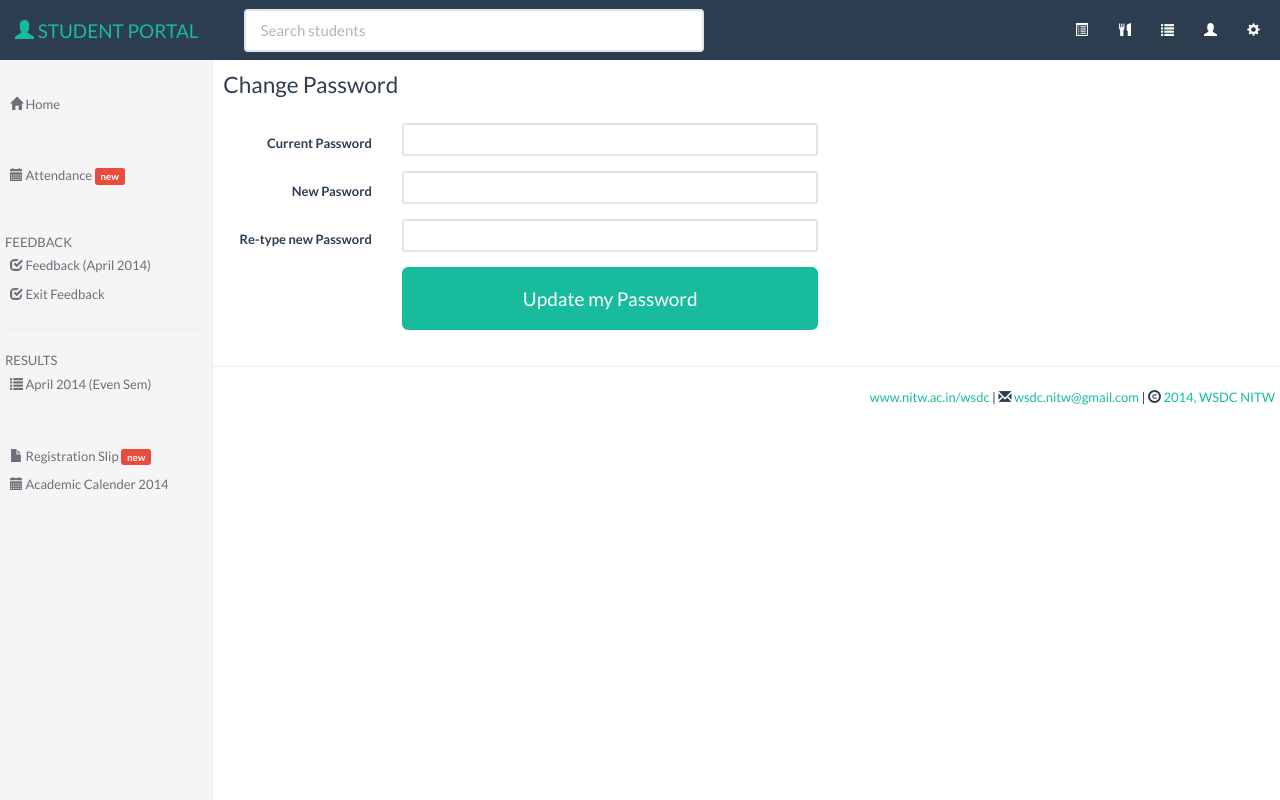
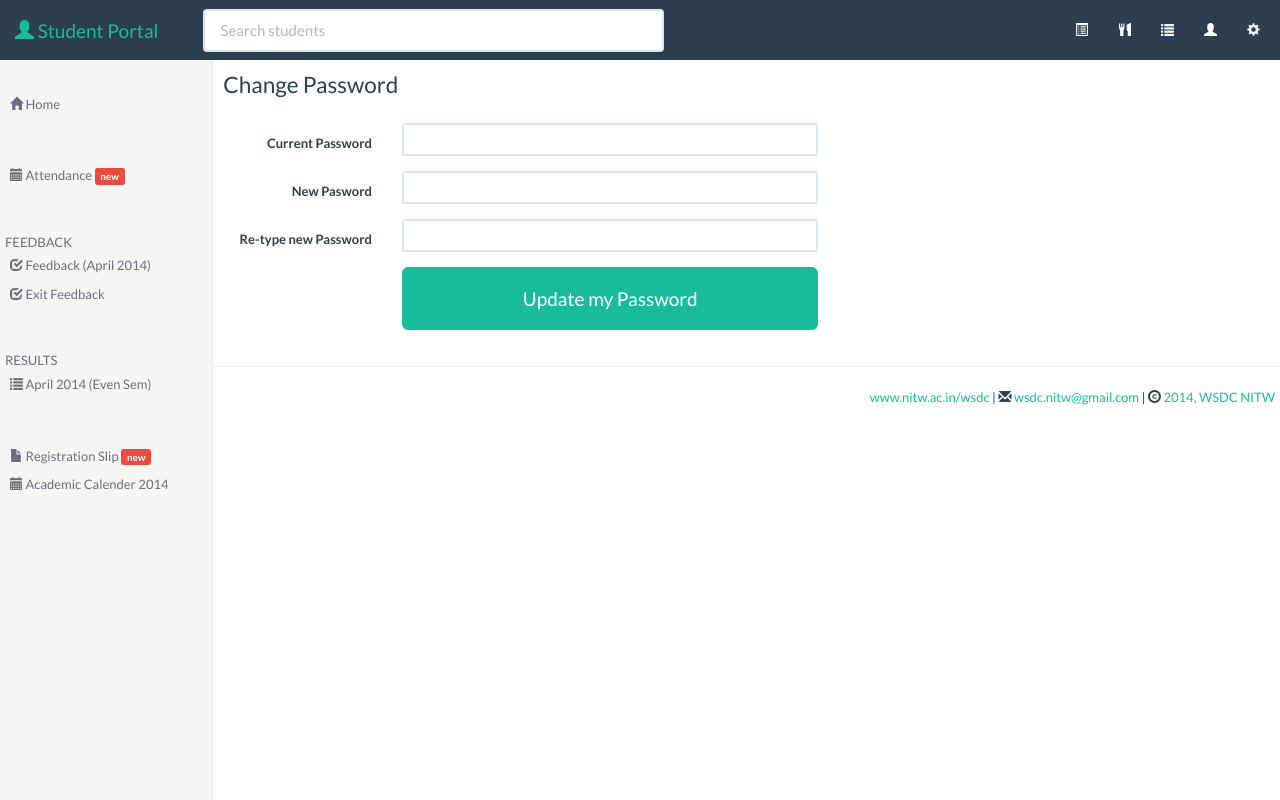
Before and after one commit to saumyajitdey69/student-portal, a CodeIgniter app: page /auth/changepasswd in a window 1280 px wide. Run offline with CodeIgniter, Linux system fonts and the light colour scheme; some libraries are stand-ins or nearby versions.

Commit message:
css fixed

```diff
--- a/application/views/base/header.php
+++ b/application/views/base/header.php
@@ -39,16 +39,28 @@
 						<span class="icon-bar"></span>
 						<span class="icon-bar"></span>
 					</button>
-					<a class="navbar-brand" href="<?php echo base_url() ?>"> <span class="glyphicon glyphicon-user"></span> STUDENT PORTAL</a>
+					<a class="navbar-brand" href="<?php echo base_url() ?>"> <span class="glyphicon glyphicon-user"></span> Student Portal</a>
 				</div>
 
 				<!-- Collect the nav links, forms, and other content for toggling -->
 				<div class="collapse navbar-collapse navbar-ex1-collapse">
 					<div class="col-md-5 col-xs-12">
 						<form class="navbar-form" role="search" style="width:100%">
-							<input type="text" class="form-control" placeholder="Search students" name="search-item" style="width:100%">
-						</form></div>
-						<ul class="nav navbar-nav">
+						<div class="right-inner-addon ">
+    <i class="icon-search"></i>
+							<input type="search" class="form-control" placeholder="Search students" id="search-item-input" name="search-item" style="width:100%">
+							</div>
+							 <div class="list-group" id="serch-item-output" style="position:absolute; width:450px; box-sizing:border-box">
+								<!-- <a href="#" class="list-group-item">Item 1</a>
+								<a href="#" class="list-group-item">Item 1</a>
+								<a href="#" class="list-group-item">Item 1</a>
+								<a href="#" class="list-group-item">Item 2</a>
+								<a href="#" class="list-group-item">Item 3</a> -->
+							</div>
+						</form>
+
+					</div>
+					<ul class="nav navbar-nav">
 
 						<!-- <li data-placement="bottom" class=" tips <?php echo ($current_section === 'form')?'active':''; ?>"  title="tz Application">
 							<a href="<?php echo base_url('forms'); ?>">
--- a/assets/css/offcanvas.css
+++ b/assets/css/offcanvas.css
@@ -409,3 +409,28 @@ body {
   display: inline-block;
   border-radius: 50%;
 }
+
+.left-inner-addon {
+    position: relative;
+}
+.left-inner-addon input {
+    padding-left: 30px;
+}
+.left-inner-addon i {
+    position: absolute;
+    padding: 10px 12px;
+    pointer-events: none;
+}
+
+.right-inner-addon {
+    position: relative;
+}
+.right-inner-addon input {
+    padding-right: 30px;
+}
+.right-inner-addon i {
+    position: absolute;
+    right: 0px;
+    padding: 10px 12px;
+    pointer-events: none;
+}
```
